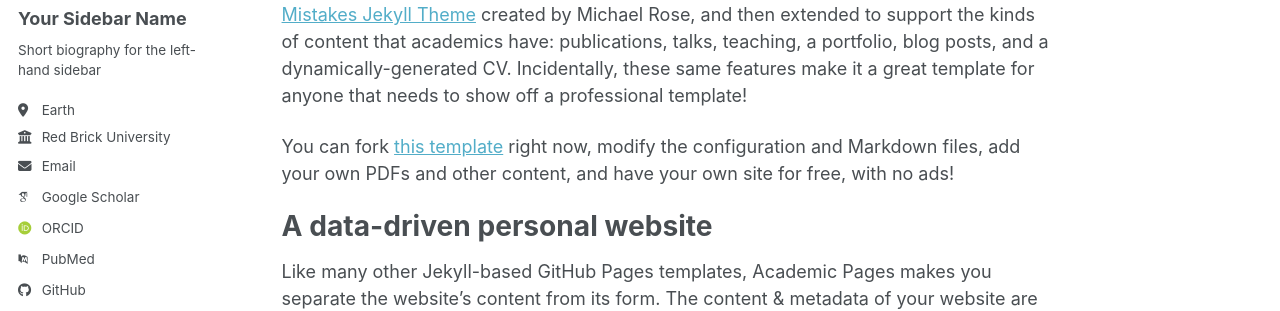
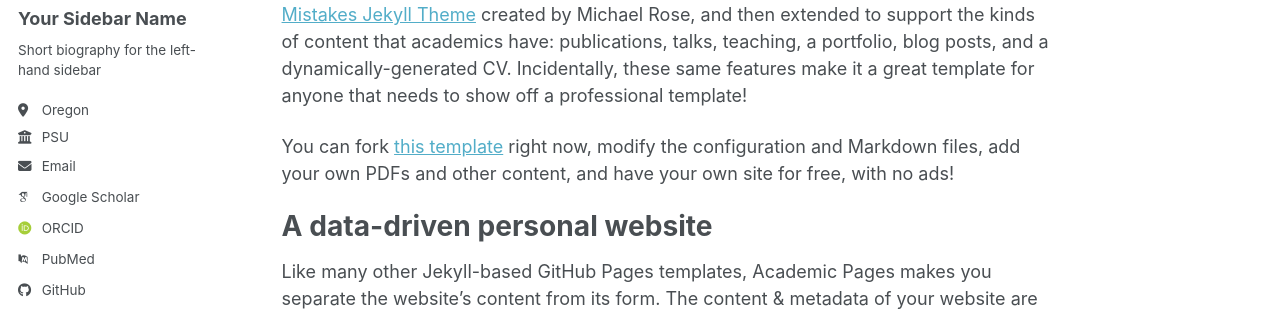
Before and after one commit to Blen-E/Blen-E.github.io, a Jekyll site: the page built from _pages/about.md, in a window 1280 px wide. Shown: the part 278-589 px from the top of the page. Built offline with Jekyll 4.4.1, drawn with Linux system fonts in a browser that asks for light colours; some web fonts are replaced; a script bundle is joined from its source files by our own code; library files that are not in the unit come from our copies.

Commit message:
more edits to _config.yml

```diff
--- a/_config.yml
+++ b/_config.yml
@@ -27,8 +27,8 @@ author:
   name             : "Your Sidebar Name"
   pronouns         : # example: "she/her"
   bio              : "Short biography for the left-hand sidebar"
-  location         : "Earth"
-  employer         : "Red Brick University"
+  location         : "Oregon"
+  employer         : "PSU"
   uri              : # URL
   email            : "blen@pdx.edu"
 
```
